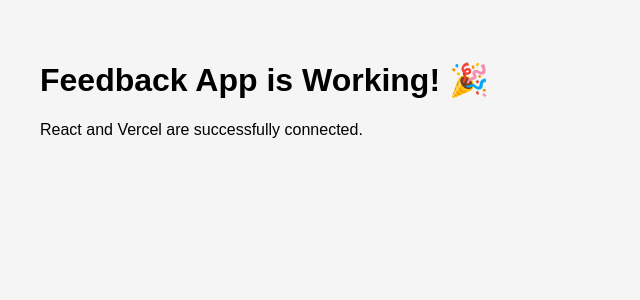
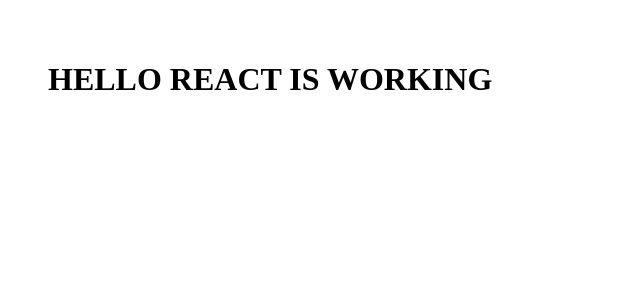
Before and after one commit to yathishnasj/Feedback, a React (Vite) app: page / in a window 1280 px wide. Shown: the top 300 px of the page, without its empty margins (0-640 px from the left). Built offline with nearby package versions, Linux system fonts and the light colour scheme.

Commit message:
Update main.jsx

```diff
--- a/src/main.jsx
+++ b/src/main.jsx
@@ -1,10 +1,6 @@
 import React from "react";
 import ReactDOM from "react-dom/client";
-import App from "./App.jsx";
-import "./index.css";
 
 ReactDOM.createRoot(document.getElementById("root")).render(
-  <React.StrictMode>
-    <App />
-  </React.StrictMode>
+  <h1 style={{ padding: "40px" }}>HELLO REACT IS WORKING</h1>
 );
```
